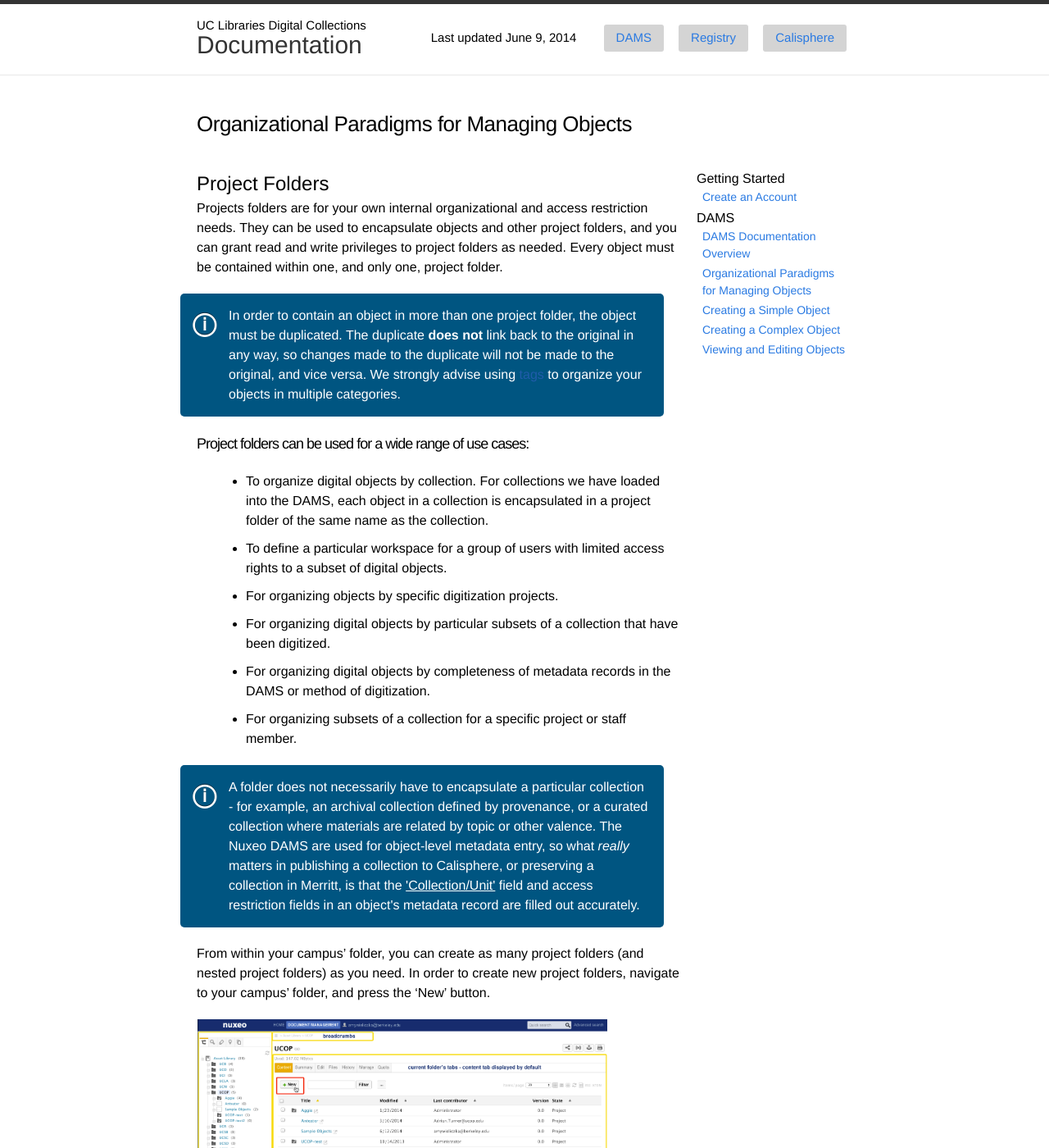
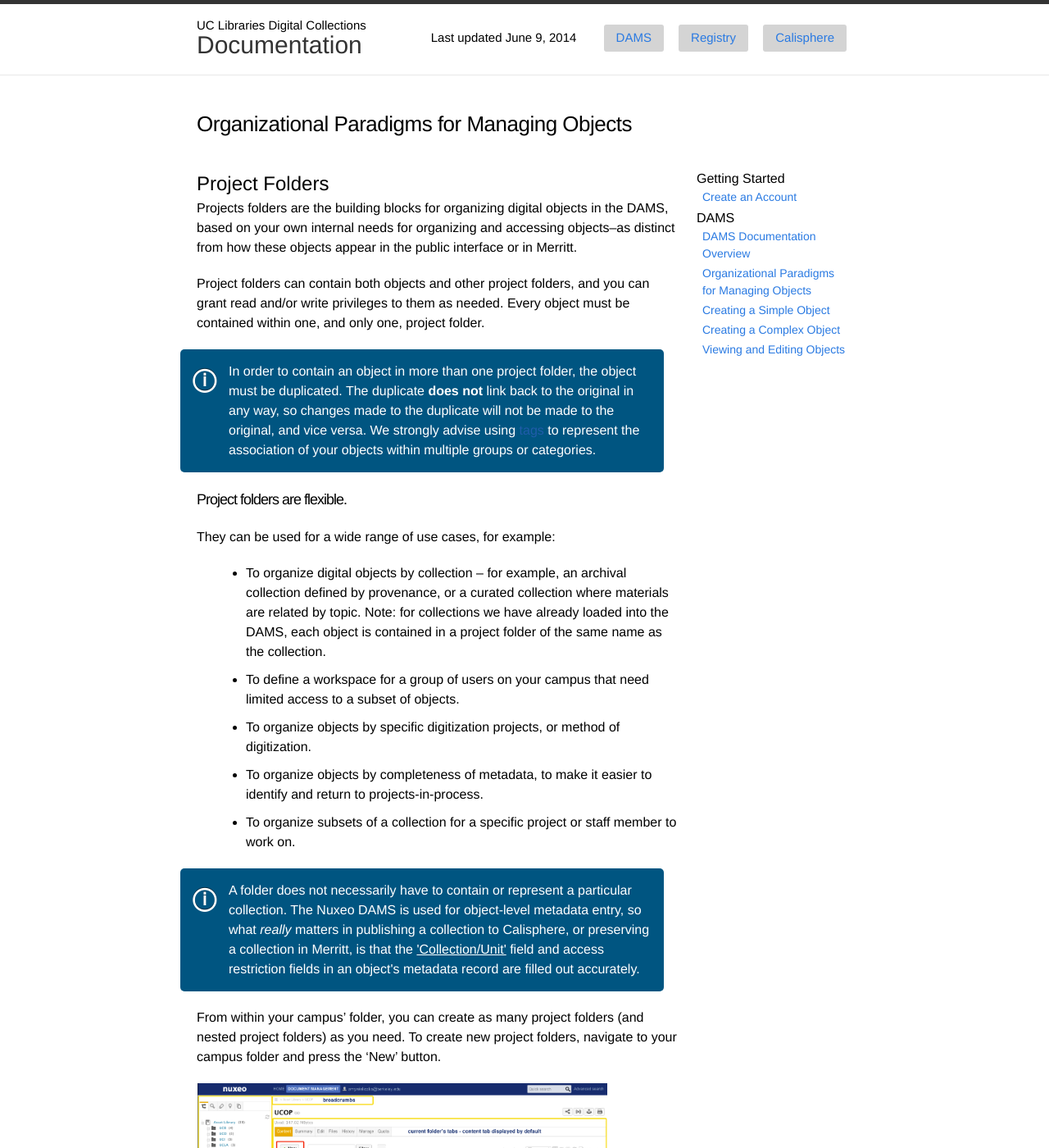
Before and after one commit to ucldc/ucldc-docs, a Jekyll site: the page built from docs/dams/organization.md, in a window 1280 px wide and 1400 px high. Shown: the whole window at 82% size. Built offline with Jekyll 4.4.1, drawn with Linux system fonts in a browser that asks for light colours; nearby versions of some CDN libraries; some of the changed text lies outside the part shown.

Commit message:
Update organization.md
Sherri's edits

```diff
--- a/docs/dams/organization.md
+++ b/docs/dams/organization.md
@@ -8,42 +8,45 @@ permalink: /organization/
 
 ## Project Folders
 
-Projects folders are for your own internal organizational and access restriction needs. They can be used to encapsulate objects and other project folders, and you can grant read and write privileges to project folders as needed. Every object must be contained within one, and only one, project folder.
+Projects folders are the building blocks for organizing digital objects in the DAMS, based on your own internal needs for organizing and accessing objects--as distinct from how these objects appear in the public interface or in Merritt.
 
-<div class="note">In order to contain an object in more than one project folder, the object must be duplicated. The duplicate <b>does not</b> link back to the original in any way, so changes made to the duplicate will not be made to the original, and vice versa. We strongly advise using <a href="">tags</a> to organize your objects in multiple categories.</div>
+Project folders can contain both objects and other project folders, and you can grant read and/or write privileges to them as needed. Every object must be contained within one, and only one, project folder.
 
-#### Project folders can be used for a wide range of use cases:
+<div class="note">In order to contain an object in more than one project folder, the object must be duplicated. The duplicate <b>does not</b> link back to the original in any way, so changes made to the duplicate will not be made to the original, and vice versa. We strongly advise using <a href="">tags</a> to represent the association of your objects within multiple groups or categories.</div>
 
-  - To organize digital objects by collection. For collections we have loaded into the DAMS, each object in a collection is encapsulated in a project folder of the same name as the collection.
-  - To define a particular workspace for a group of users with limited access rights to a subset of digital objects.
-  - For organizing objects by specific digitization projects.
-  - For organizing digital objects by particular subsets of a collection that have been digitized.
-  - For organizing digital objects by completeness of metadata records in the DAMS or method of digitization.
-  - For organizing subsets of a collection for a specific project or staff member.
+#### Project folders are flexible.
+They can be used for a wide range of use cases, for example:
 
-<div class="note">A folder does not necessarily have to encapsulate a particular collection - for example, an archival collection defined by provenance, or a curated collection where materials are related by topic or other valence. The Nuxeo DAMS are used for object-level metadata entry, so what <i>really</i> matters in publishing a collection to Calisphere, or preserving a collection in Merritt, is that the <a href="" class="notelink">'Collection/Unit'</a> field and access restriction fields in an object's metadata record are filled out accurately.</div>
+  - To organize digital objects by collection -- for example, an archival collection defined by provenance, or a curated collection where materials are related by topic.
+    Note: for collections we have already loaded into the DAMS, each object is contained in a project folder of the same      name as the collection.
+  - To define a workspace for a group of users on your campus that need limited access to a subset of objects.
+  - To organize objects by specific digitization projects, or method of digitization.
+  - To organize objects by completeness of metadata, to make it easier to identify and return to projects-in-process.
+  - To organize subsets of a collection for a specific project or staff member to work on.
 
-From within your campus' folder, you can create as many project folders (and nested project folders) as you need. In order to create new project folders, navigate to your campus' folder, and press the 'New' button.
+<div class="note">A folder does not necessarily have to contain or represent a particular collection. The Nuxeo DAMS is used for object-level metadata entry, so what <i>really</i> matters in publishing a collection to Calisphere, or preserving a collection in Merritt, is that the <a href="" class="notelink">'Collection/Unit'</a> field and access restriction fields in an object's metadata record are filled out accurately.</div>
+
+From within your campus' folder, you can create as many project folders (and nested project folders) as you need. To create new project folders, navigate to your campus folder and press the 'New' button.
 
 <a class="img-popup" href="{{ site.url }}{{ site.baseurl }}/images/3_UCOP-folder.png">
   <img src="{{ site.url }}{{ site.baseurl }}/images/3_UCOP-folder.png" alt="Screenshot of UCOP folder contents" style="width: 500px">
 </a>
 <br>(click to enlarge)
 
-<div class="note">You'll notice if you navigate to another campus' folder, the 'New' button won't be present. That is because you have read-only access to other campus' folders.</div>
+<div class="note">You'll notice that if you navigate to a campus folder for another campus, the 'New' button won't be present. That is because you have read-only access to other campus folders.</div>
 
 <div class="walkthrough">Banana Slug Walkthrough</div>
 
 To create a new project folder
 
-1. Navigate to your campus's folder
+1. Navigate to your campus folder
 2. Click on the 'Content' tab if it is not already selected by default, and press 'New'.
-3. There is only one available document type for children of a campus' folder - a project folder. Click 'Project Folder'.
+3. There is only one available document type for children of a campus folder - a project folder. Click 'Project Folder'.
 4. For the required 'Title' field, input "Banana Slug".
 5. For the optional 'Description' field, input "A trial project folder for testing the features of the Banana Slug release."
 6. Then press 'Create'.
 
-<p>You should then be directed to that project folder's page, with the 'Content' tab selected. In the hierarchy sidebar, you should see 'Banana Slug' underneath your campus' folder.</p>
+<p>You should then be directed to that project folder's page, with the 'Content' tab selected. In the hierarchy sidebar, you should see 'Banana Slug' underneath your campus folder.</p>
 
 ## Tags
 
```
